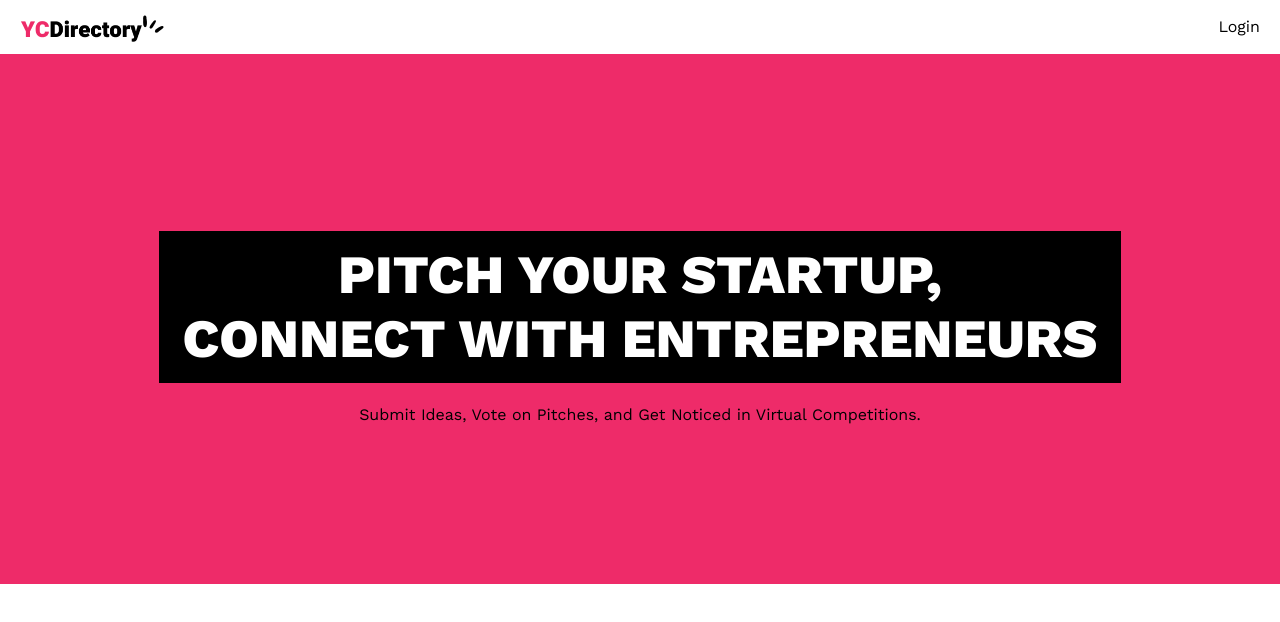
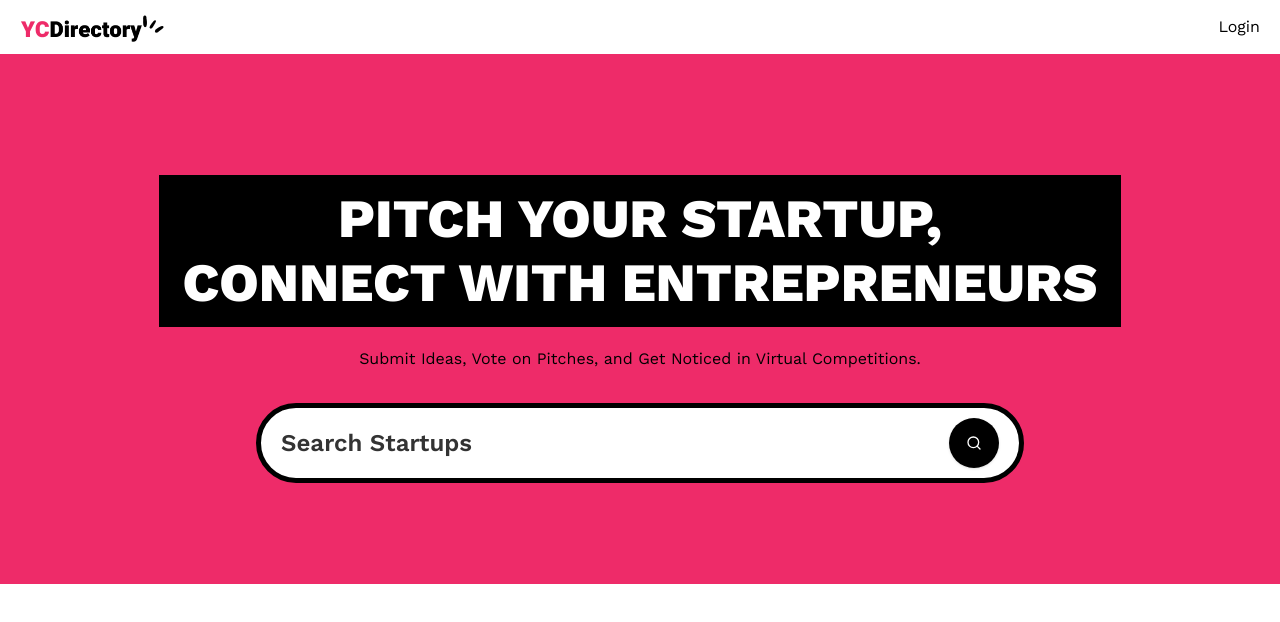
Before and after one commit to rexconsul/yc_directory, a Next.js app: page / in a window 1280 px wide. Shown: the top 622 px of the page. Built offline with nearby package versions, Linux system fonts and the light colour scheme; no server answers.

Commit message:
implemented search forms for query, install button component from shadcn, refactor components folder

```diff
--- a/app/(root)/layout.tsx
+++ b/app/(root)/layout.tsx
@@ -1,5 +1,5 @@
 import React from "react";
-import Navbar from "@/app/components/Navbar";
+import Navbar from "@/components/Navbar";
 
 export default function Layout ({ children }: Readonly<{ children: React.ReactNode}>) {
   return (
--- a/app/(root)/page.tsx
+++ b/app/(root)/page.tsx
@@ -1,4 +1,10 @@
-export default function Home() {
+import SearchForm from "@/components/SearchForm";
+
+export default async function Home({ searchParams }: {
+  searchParams: Promise<{ query: string;}>
+}) {
+  const query = (await searchParams).query;
+
   return (
     <>
       <section className="pink_container">
@@ -6,6 +12,7 @@
         <p className="sub-header !max-w-3xl">
           Submit Ideas, Vote on Pitches, and Get Noticed in Virtual Competitions.
         </p>
+        <SearchForm query={query} />
       </section>
     </>
   );
--- /dev/null
+++ b/components/SearchForm.tsx
@@ -0,0 +1,28 @@
+import React from 'react'
+import Form from 'next/form';
+import SearchFormReset from '@/components/SearchFormReset';
+import { Button } from '@/components/ui/button';
+import { Search } from 'lucide-react';
+
+const SearchForm = ({ query } : { query?: string }) => {
+
+  return (
+    <Form action='/' scroll={false} className='search-form'>
+      <input
+        name='query'
+        defaultValue={query}
+        className='search-input'
+        placeholder='Search Startups'
+      />
+      <div className='flex gap-2'>
+        {query && <SearchFormReset />}
+
+        <Button type='submit' className='search-btn text-white'>
+          <Search className='size-5' />
+        </Button>
+      </div>
+    </Form>
+  )
+}
+
+export default SearchForm
--- /dev/null
+++ b/components/SearchFormReset.tsx
@@ -0,0 +1,24 @@
+'use client';
+
+import { X } from 'lucide-react';
+import Link from 'next/link';
+import React from 'react';
+import { Button } from '@/components/ui/button';
+
+const SearchFormReset = () => {
+  const reset = () => {
+    const form = document.querySelector('.search-form') as HTMLFormElement;
+
+    if (form) form.reset();
+  };
+
+  return (
+  <Button type="reset" onClick={reset} className='search-btn text-white'>
+    <Link href="/">
+      <X className='size-5' />
+    </Link>
+  </Button>
+);
+};
+
+export default SearchFormReset;
--- /dev/null
+++ b/components/ui/button.tsx
@@ -0,0 +1,57 @@
+import * as React from "react"
+import { Slot } from "@radix-ui/react-slot"
+import { cva, type VariantProps } from "class-variance-authority"
+
+import { cn } from "@/lib/utils"
+
+const buttonVariants = cva(
+  "inline-flex items-center justify-center gap-2 whitespace-nowrap rounded-md text-sm font-medium transition-colors focus-visible:outline-none focus-visible:ring-1 focus-visible:ring-ring disabled:pointer-events-none disabled:opacity-50 [&_svg]:pointer-events-none [&_svg]:size-4 [&_svg]:shrink-0",
+  {
+    variants: {
+      variant: {
+        default:
+          "bg-primary text-primary-foreground shadow hover:bg-primary/90",
+        destructive:
+          "bg-destructive text-destructive-foreground shadow-sm hover:bg-destructive/90",
+        outline:
+          "border border-input bg-background shadow-sm hover:bg-accent hover:text-accent-foreground",
+        secondary:
+          "bg-secondary text-secondary-foreground shadow-sm hover:bg-secondary/80",
+        ghost: "hover:bg-accent hover:text-accent-foreground",
+        link: "text-primary underline-offset-4 hover:underline",
+      },
+      size: {
+        default: "h-9 px-4 py-2",
+        sm: "h-8 rounded-md px-3 text-xs",
+        lg: "h-10 rounded-md px-8",
+        icon: "h-9 w-9",
+      },
+    },
+    defaultVariants: {
+      variant: "default",
+      size: "default",
+    },
+  }
+)
+
+export interface ButtonProps
+  extends React.ButtonHTMLAttributes<HTMLButtonElement>,
+    VariantProps<typeof buttonVariants> {
+  asChild?: boolean
+}
+
+const Button = React.forwardRef<HTMLButtonElement, ButtonProps>(
+  ({ className, variant, size, asChild = false, ...props }, ref) => {
+    const Comp = asChild ? Slot : "button"
+    return (
+      <Comp
+        className={cn(buttonVariants({ variant, size, className }))}
+        ref={ref}
+        {...props}
+      />
+    )
+  }
+)
+Button.displayName = "Button"
+
+export { Button, buttonVariants }
--- a/package.json
+++ b/package.json
@@ -14,6 +14,7 @@
     "react-dom": "$react-dom"
   },
   "dependencies": {
+    "@radix-ui/react-slot": "^1.1.1",
     "@tailwindcss/typography": "^0.5.15",
     "class-variance-authority": "^0.7.1",
     "clsx": "^2.1.1",
```
Also changed, not shown: components/Navbar.tsx (renamed from app/components/Navbar.tsx), 1 other file (tests, documents, lock files or other folders).
